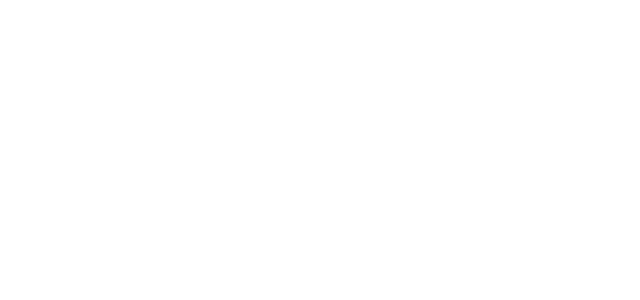
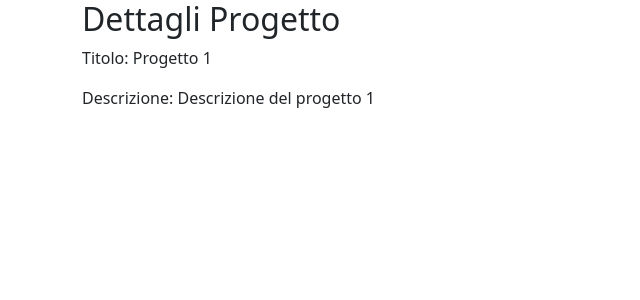
Before and after one commit to DavideSantambrogio/vite-boolfolio, a Vue app: page /project/1 in a window 1280 px wide. Before the commit this address had no page. Shown: the top 300 px of the page, without its empty margins (0-640 px from the left). Built offline with nearby package versions, Linux system fonts and the light colour scheme.

Commit message:
add: project detail page

```diff
--- a/src/components/ProjectCard.vue
+++ b/src/components/ProjectCard.vue
@@ -1,8 +1,12 @@
 <template>
     <div class="card d-flex m-4">
-        <img :src="project.image" class="card-img-top" alt="Project Image" />
+        <router-link :to="{ name: 'projectDetail', params: { slug: project.slug } }">
+            <img :src="project.image" class="card-img-top" alt="Project Image" />
+        </router-link>
         <div class="card-body">
-            <h5 class="card-title">{{ project.title }}</h5>
+            <router-link :to="{ name: 'projectDetail', params: { slug: project.slug } }">
+                <h5 class="card-title">{{ project.title }}</h5>
+            </router-link>
             <p class="card-text">{{ project.description }}</p>
             <p class="card-text"><strong>Programming Language:</strong> {{ project.programming_language }}</p>
         </div>
@@ -21,6 +25,5 @@
 </script>
 
 <style scoped>
-
-
+/* Stile specifico del componente se necessario */
 </style>
--- a/src/pages/HomePage.vue
+++ b/src/pages/HomePage.vue
@@ -1,16 +1,11 @@
 <template>
     <router-link to="/about">About Us</router-link>
-    <ProjectList />
+    <h1>Home</h1>
+    <router-link to="/projectlist">lista progetti</router-link>
 </template>
 
 <script>
-import ProjectList from '../components/ProjectList.vue';
 
-export default {
-    components: {
-        ProjectList,
-    },
-};
 </script>
 
 <style scoped>
--- /dev/null
+++ b/src/pages/ProjectDetailPage.vue
@@ -0,0 +1,32 @@
+<template>
+    <div>
+        <h2>Dettagli Progetto</h2>
+        <p>Titolo: {{ project.title }}</p>
+        <p>Descrizione: {{ project.description }}</p>
+    </div>
+</template>
+
+<script>
+export default {
+    data() {
+        return {
+            project: null,
+        };
+    },
+    created() {
+
+        const slug = this.$route.params.slug;
+        this.project = this.loadProjectDetails(slug);
+    },
+    methods: {
+        loadProjectDetails(slug) {
+
+            return {
+                title: `Progetto ${slug}`,
+                description: `Descrizione del progetto ${slug}`,
+
+            };
+        },
+    },
+};
+</script>
--- /dev/null
+++ b/src/pages/ProjectListPage.vue
@@ -0,0 +1,41 @@
+<template>
+    <div class="container-fluid">
+        <h1>Card project</h1>
+        <div class="row mt-4 justify-content-center">
+            <project-card v-for="project in projects.projects" :key="project.id" :project="project" class="col-md-4" />
+        </div>
+    </div>
+</template>
+
+<script>
+import ProjectCard from '../components/projectcard.vue';
+
+export default {
+    components: {
+        ProjectCard,
+    },
+    data() {
+        return {
+            projects: { projects: [] },
+        };
+    },
+    mounted() {
+        this.fetchProjects();
+    },
+    methods: {
+        fetchProjects() {
+            fetch('http://127.0.0.1:8000/api/projects')
+                .then(response => response.json())
+                .then(data => {
+                    this.projects = data;
+                    console.log(this.projects.projects);
+                })
+                .catch(error => console.error('Errore nella richiesta API:', error));
+        },
+    },
+};
+</script>
+
+<style scoped>
+/* Stile specifico del componente se necessario */
+</style>
--- a/src/router.js
+++ b/src/router.js
@@ -1,6 +1,8 @@
 import { createRouter, createWebHistory } from 'vue-router';
 import HomePage from './pages/HomePage.vue';
 import AboutPage from './pages/AboutPage.vue';
+import ProjectListPage from './pages/ProjectListPage.vue';
+import ProjectDetailPage from './pages/ProjectDetailPage.vue';  // Importa la nuova pagina
 
 const router = createRouter({
   history: createWebHistory(),
@@ -15,6 +17,16 @@
       name: 'about',
       component: AboutPage
     },
+    {
+      path: '/projectlist',
+      name: 'projectlist',
+      component: ProjectListPage
+    },
+    {
+      path: '/project/:slug',
+      name: 'projectDetail',
+      component: ProjectDetailPage
+    },
   ]
 });
 
```
